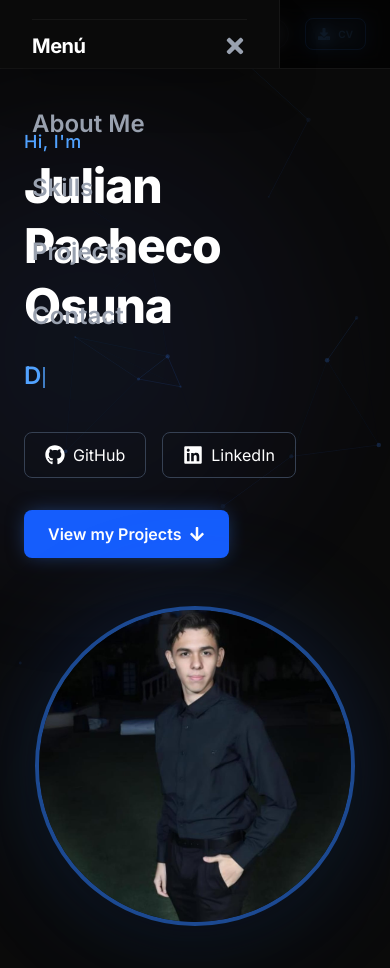
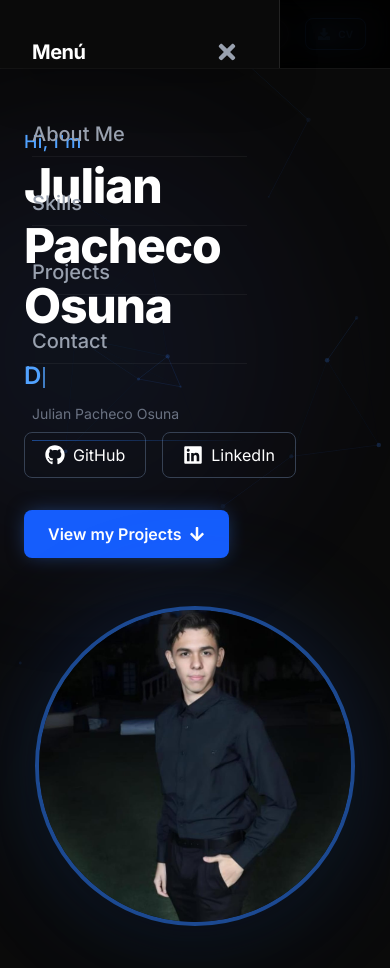
Before and after one commit to Julpach65/cv-portfolio-2026, a Next.js app: page /en in a window 390 px wide. Both pictures are taken after a click on the button "Toggle Menu". Shown: the top 968 px of the page. Built offline with nearby package versions, Linux system fonts and the light colour scheme.

Commit message:
fix: corregido z-index y opacidad del menu movil

```diff
--- a/src/components/Navbar.tsx
+++ b/src/components/Navbar.tsx
@@ -104,14 +104,14 @@ export default function Navbar() {
             {/* Mobile Menu Overlay */}
             <AnimatePresence>
                 {isMenuOpen && (
-                    <>
+                    <div className="md:hidden">
                         {/* Backdrop */}
                         <motion.div
                             initial={{ opacity: 0 }}
                             animate={{ opacity: 1 }}
                             exit={{ opacity: 0 }}
                             onClick={() => setIsMenuOpen(false)}
-                            className="fixed inset-0 bg-black/60 backdrop-blur-sm z-[45] md:hidden"
+                            className="fixed inset-0 bg-black/80 backdrop-blur-md z-[90]"
                         />
 
                         {/* Side Menu */}
@@ -120,37 +120,37 @@ export default function Navbar() {
                             animate={{ x: 0 }}
                             exit={{ x: "-100%" }}
                             transition={{ type: "spring", damping: 25, stiffness: 200 }}
-                            className="fixed top-0 left-0 bottom-0 w-[280px] bg-[#0a0a0a] border-r border-white/5 z-[50] p-8 md:hidden shadow-2xl"
+                            className="fixed top-0 left-0 bottom-0 w-[280px] bg-[#0a0a0a] border-r border-white/10 z-[100] p-8 flex flex-col shadow-2xl"
                         >
-                            <div className="flex justify-between items-center mb-12">
+                            <div className="flex justify-between items-center mb-10">
                                 <span className="text-xl font-bold text-white tracking-tight">Menú</span>
                                 <button
                                     onClick={() => setIsMenuOpen(false)}
-                                    className="text-gray-400 hover:text-white"
+                                    className="text-gray-400 hover:text-white p-2 transition-colors"
                                 >
                                     <FaTimes size={24} />
                                 </button>
                             </div>
 
-                            <div className="flex flex-col gap-8">
+                            <div className="flex flex-col gap-6">
                                 {navLinks.map((link) => (
                                     <a
                                         key={link.href}
                                         href={link.href}
                                         onClick={() => setIsMenuOpen(false)}
-                                        className="text-2xl font-semibold text-gray-400 hover:text-blue-500 transition-colors"
+                                        className="text-xl font-medium text-gray-400 hover:text-blue-500 transition-colors py-2 border-b border-white/5"
                                     >
                                         {link.label}
                                     </a>
                                 ))}
                             </div>
 
-                            <div className="absolute bottom-12 left-8 right-8">
+                            <div className="mt-auto pt-10">
                                 <p className="text-gray-500 text-sm mb-4">Julian Pacheco Osuna</p>
-                                <div className="h-px bg-white/5 w-full"></div>
+                                <div className="h-px bg-gradient-to-r from-blue-500/50 to-transparent w-full"></div>
                             </div>
                         </motion.div>
-                    </>
+                    </div>
                 )}
             </AnimatePresence>
         </nav>
```
